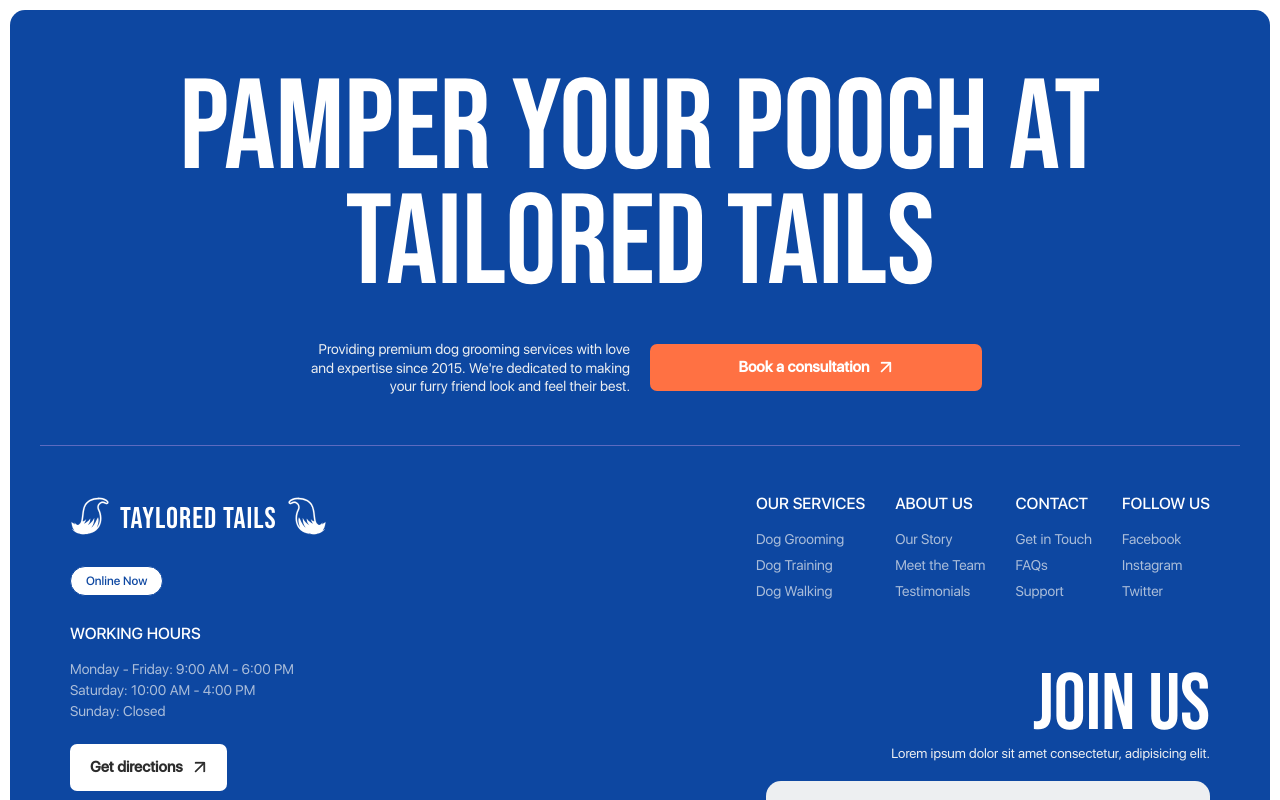
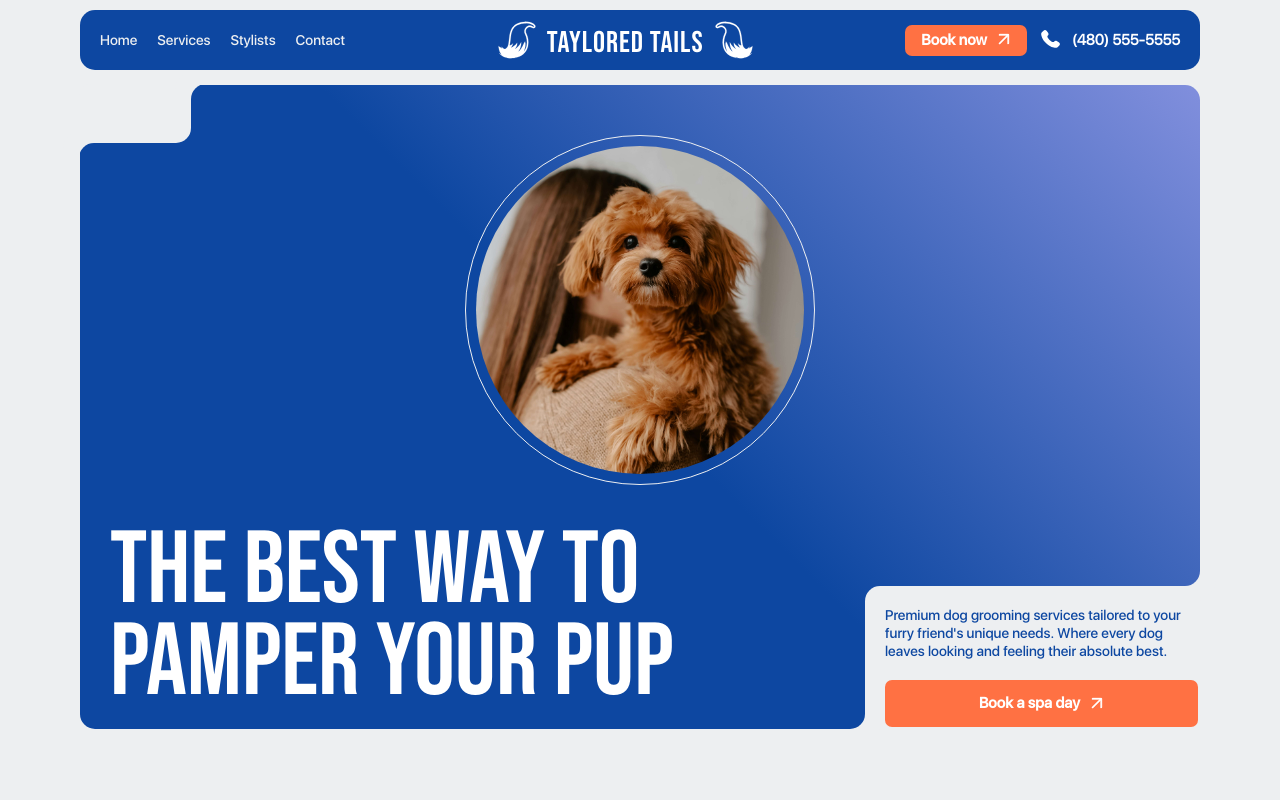
Before and after one commit to ChristianWare/salon, a Next.js app: page / in a window 1280 px wide. Shown: the top 800 px of the page. Built offline with nearby package versions, Linux system fonts and the light colour scheme.

Commit message:
page unlocked

```diff
--- a/src/app/page.tsx
+++ b/src/app/page.tsx
@@ -13,7 +13,7 @@ import Footer from "@/components/shared/Footer/Footer";
 export default function Home() {
   return (
     <main>
-      {/* <Hero />
+      <Hero />
       <PostHero />
       <ValueProposition />
       <AboutUsSection />
@@ -22,7 +22,7 @@ export default function Home() {
       <FeaturedServices />
       <HowItWorks />
       <Reviews />
-      <Consultation /> */}
+      <Consultation />
       <Footer />
     </main>
   );
```
